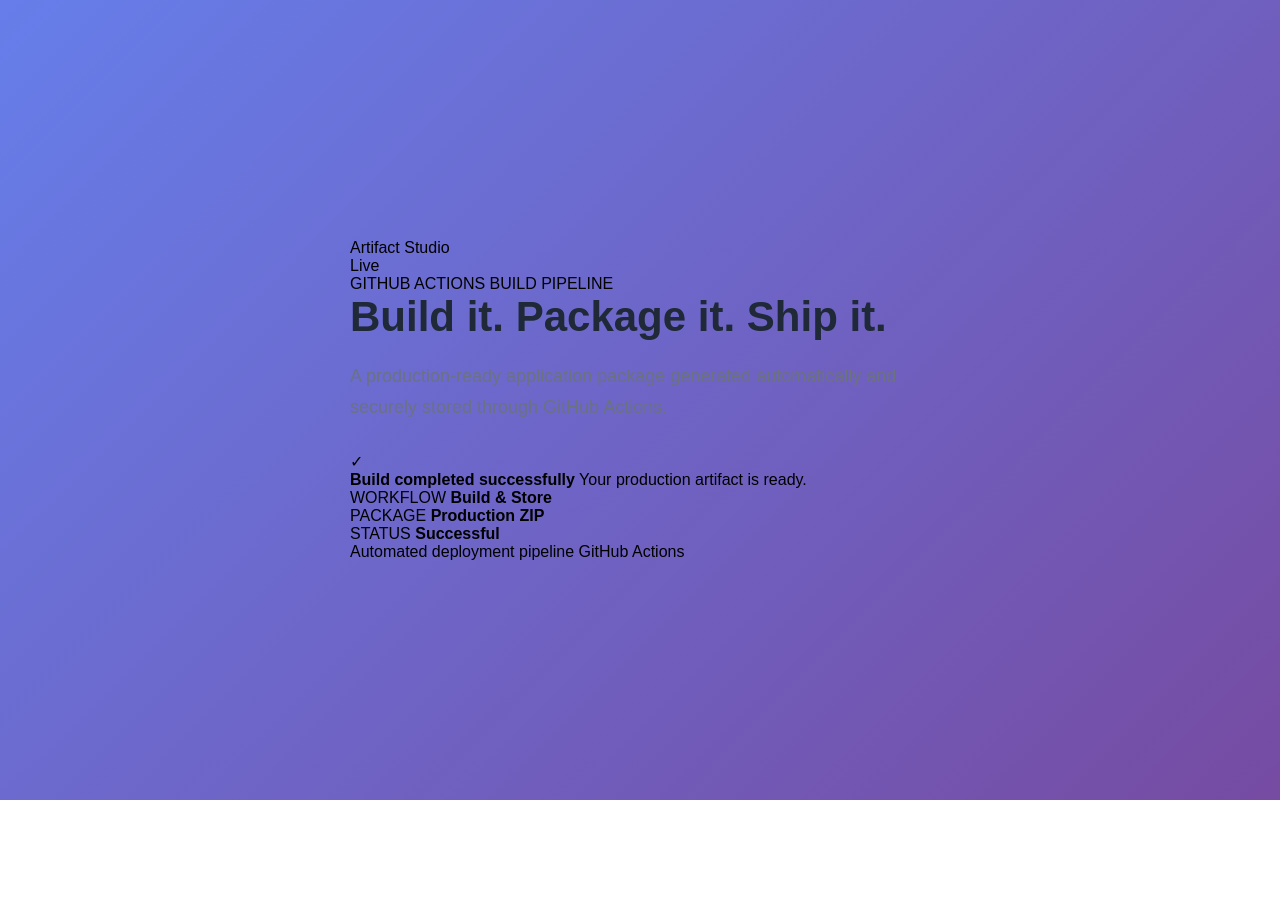
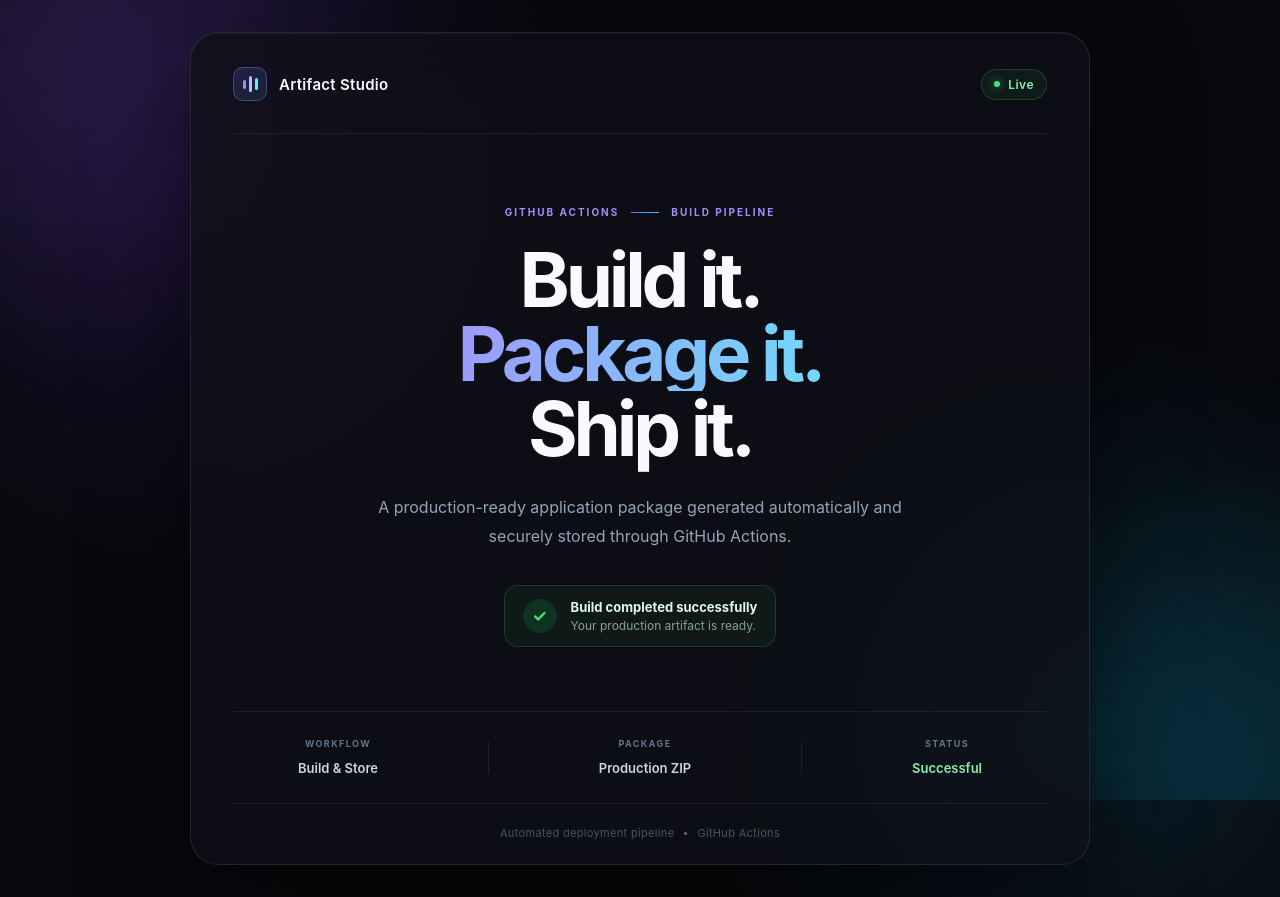
Before and after one commit to LogicNinja/Artifact-Generation-and-Storage, a plain HTML site: page app/index.html in a window 1280 px wide. Before the commit the page ends 800 px from the top, so only its background shows below. Drawn offline with Linux system fonts and the light colour scheme.

Commit message:
Update style.css

```diff
--- a/app/style.css
+++ b/app/style.css
@@ -2,6 +2,12 @@
     margin: 0;
     padding: 0;
     box-sizing: border-box;
+}
+
+:root {
+    font-family: "Inter", "Segoe UI", Arial, sans-serif;
+    color: #f8fafc;
+    background: #08090d;
 }
 
 body {
@@ -9,67 +15,327 @@ body {
     display: flex;
     align-items: center;
     justify-content: center;
-    padding: 40px 20px;
-    font-family: Arial, Helvetica, sans-serif;
-    background: linear-gradient(135deg, #667eea 0%, #764ba2 100%);
+    padding: 32px;
+    overflow: hidden;
+    background:
+        radial-gradient(circle at 15% 20%, rgba(124, 58, 237, 0.16), transparent 30%),
+        radial-gradient(circle at 85% 80%, rgba(14, 165, 233, 0.12), transparent 30%),
+        #08090d;
 }
 
-.container {
-    width: 100%;
-    max-width: 720px;
-    padding: 55px;
-    background: rgba(255, 255, 255, 0.97);
-    border-radius: 24px;
+.background {
+    position: fixed;
+    inset: 0;
+    pointer-events: none;
+    overflow: hidden;
+}
+
+.glow {
+    position: absolute;
+    width: 400px;
+    height: 400px;
+    border-radius: 50%;
+    filter: blur(120px);
+    opacity: 0.18;
+}
+
+.glow-one {
+    top: -180px;
+    left: -120px;
+    background: #8b5cf6;
+}
+
+.glow-two {
+    right: -160px;
+    bottom: -180px;
+    background: #06b6d4;
+}
+
+.card {
+    position: relative;
+    width: min(900px, 100%);
+    padding: 34px 42px 24px;
+    border: 1px solid rgba(255, 255, 255, 0.09);
+    border-radius: 28px;
+    background: rgba(15, 17, 24, 0.82);
+    box-shadow:
+        0 40px 100px rgba(0, 0, 0, 0.55),
+        inset 0 1px 0 rgba(255, 255, 255, 0.04);
+    backdrop-filter: blur(24px);
+}
+
+.header {
+    display: flex;
+    align-items: center;
+    justify-content: space-between;
+    padding-bottom: 32px;
+    border-bottom: 1px solid rgba(255, 255, 255, 0.07);
+}
+
+.brand {
+    display: flex;
+    align-items: center;
+    gap: 12px;
+    color: #f8fafc;
+    font-size: 15px;
+    font-weight: 600;
+    letter-spacing: 0.02em;
+}
+
+.brand-mark {
+    width: 34px;
+    height: 34px;
+    display: flex;
+    align-items: center;
+    justify-content: center;
+    gap: 3px;
+    border: 1px solid rgba(167, 139, 250, 0.35);
+    border-radius: 10px;
+    background: linear-gradient(135deg, rgba(139, 92, 246, 0.2), rgba(6, 182, 212, 0.12));
+}
+
+.brand-mark span {
+    width: 3px;
+    border-radius: 4px;
+    background: #a78bfa;
+}
+
+.brand-mark span:nth-child(1) {
+    height: 9px;
+}
+
+.brand-mark span:nth-child(2) {
+    height: 16px;
+    background: #c4b5fd;
+}
+
+.brand-mark span:nth-child(3) {
+    height: 12px;
+    background: #67e8f9;
+}
+
+.badge {
+    display: flex;
+    align-items: center;
+    gap: 8px;
+    padding: 7px 12px;
+    border: 1px solid rgba(74, 222, 128, 0.2);
+    border-radius: 999px;
+    background: rgba(34, 197, 94, 0.07);
+    color: #86efac;
+    font-size: 12px;
+    font-weight: 600;
+    letter-spacing: 0.04em;
+}
+
+.badge-dot {
+    width: 6px;
+    height: 6px;
+    border-radius: 50%;
+    background: #4ade80;
+    box-shadow: 0 0 10px rgba(74, 222, 128, 0.8);
+}
+
+.hero {
+    padding: 72px 20px 64px;
     text-align: center;
-    box-shadow: 0 25px 60px rgba(0, 0, 0, 0.25);
+}
+
+.eyebrow {
+    display: flex;
+    align-items: center;
+    justify-content: center;
+    gap: 12px;
+    margin-bottom: 24px;
+    color: #a78bfa;
+    font-size: 10px;
+    font-weight: 700;
+    letter-spacing: 0.2em;
+}
+
+.line {
+    width: 28px;
+    height: 1px;
+    background: linear-gradient(90deg, #8b5cf6, #22d3ee);
 }
 
 h1 {
-    margin-bottom: 20px;
-    font-size: 42px;
+    max-width: 700px;
+    margin: 0 auto;
+    color: #f8fafc;
+    font-size: clamp(46px, 7vw, 76px);
     font-weight: 700;
-    color: #1f2937;
+    line-height: 0.98;
+    letter-spacing: -0.055em;
 }
 
-p {
-    margin: 0 auto 30px;
-    max-width: 580px;
-    font-size: 18px;
-    line-height: 1.7;
-    color: #6b7280;
+h1 span {
+    display: block;
+    background: linear-gradient(100deg, #a78bfa 10%, #67e8f9 90%);
+    -webkit-background-clip: text;
+    background-clip: text;
+    color: transparent;
 }
 
-.button {
-    display: inline-block;
-    padding: 13px 26px;
-    border-radius: 10px;
-    background: #4f46e5;
-    color: white;
-    text-decoration: none;
+.description {
+    max-width: 590px;
+    margin: 28px auto 34px;
+    color: #94a3b8;
     font-size: 16px;
-    font-weight: 600;
-    box-shadow: 0 8px 20px rgba(79, 70, 229, 0.3);
-    transition: all 0.2s ease;
+    line-height: 1.8;
 }
 
-.button:hover {
-    background: #3730a3;
-    transform: translateY(-2px);
+.success {
+    width: fit-content;
+    max-width: 100%;
+    margin: 0 auto;
+    display: flex;
+    align-items: center;
+    gap: 14px;
+    padding: 13px 18px;
+    border: 1px solid rgba(74, 222, 128, 0.18);
+    border-radius: 14px;
+    background: rgba(34, 197, 94, 0.06);
+    text-align: left;
 }
 
-.features {
+.success-icon {
+    width: 34px;
+    height: 34px;
     display: flex;
+    align-items: center;
     justify-content: center;
-    gap: 12px;
-    margin-top: 35px;
-    flex-wrap: wrap;
+    flex-shrink: 0;
+    border-radius: 50%;
+    background: rgba(34, 197, 94, 0.14);
+    color: #4ade80;
+    font-size: 17px;
+    font-weight: 700;
 }
 
-.feature {
-    padding: 10px 16px;
-    border-radius: 10px;
-    background: #f3f4f6;
-    color: #374151;
-    font-size: 14px;
-    font-weight: 500;
+.success strong,
+.success span {
+    display: block;
 }
+
+.success strong {
+    color: #dcfce7;
+    font-size: 13px;
+    margin-bottom: 3px;
+}
+
+.success span {
+    color: #86a392;
+    font-size: 12px;
+}
+
+.stats {
+    display: flex;
+    align-items: center;
+    justify-content: space-around;
+    padding: 26px 10px;
+    border-top: 1px solid rgba(255, 255, 255, 0.07);
+    border-bottom: 1px solid rgba(255, 255, 255, 0.07);
+}
+
+.stat {
+    text-align: center;
+}
+
+.label {
+    display: block;
+    margin-bottom: 8px;
+    color: #64748b;
+    font-size: 9px;
+    font-weight: 700;
+    letter-spacing: 0.16em;
+}
+
+.stat strong {
+    color: #cbd5e1;
+    font-size: 13px;
+    font-weight: 600;
+}
+
+.stat .status-text {
+    color: #86efac;
+}
+
+.divider {
+    width: 1px;
+    height: 32px;
+    background: rgba(255, 255, 255, 0.08);
+}
+
+.footer {
+    display: flex;
+    align-items: center;
+    justify-content: center;
+    gap: 10px;
+    padding-top: 22px;
+    color: #475569;
+    font-size: 11px;
+    letter-spacing: 0.03em;
+}
+
+.footer-dot {
+    width: 3px;
+    height: 3px;
+    border-radius: 50%;
+    background: #64748b;
+}
+
+@media (max-width: 650px) {
+    body {
+        padding: 16px;
+        overflow: auto;
+    }
+
+    .card {
+        padding: 24px 20px 20px;
+        border-radius: 22px;
+    }
+
+    .header {
+        padding-bottom: 24px;
+    }
+
+    .hero {
+        padding: 55px 5px 48px;
+    }
+
+    h1 {
+        font-size: 48px;
+    }
+
+    .description {
+        font-size: 14px;
+    }
+
+    .stats {
+        gap: 18px;
+    }
+
+    .stat strong {
+        font-size: 11px;
+    }
+}
+
+@media (max-width: 480px) {
+    .stats {
+        flex-direction: column;
+    }
+
+    .divider {
+        width: 40px;
+        height: 1px;
+    }
+
+    .eyebrow {
+        font-size: 8px;
+    }
+
+    h1 {
+        font-size: 40px;
+    }
+}
```
